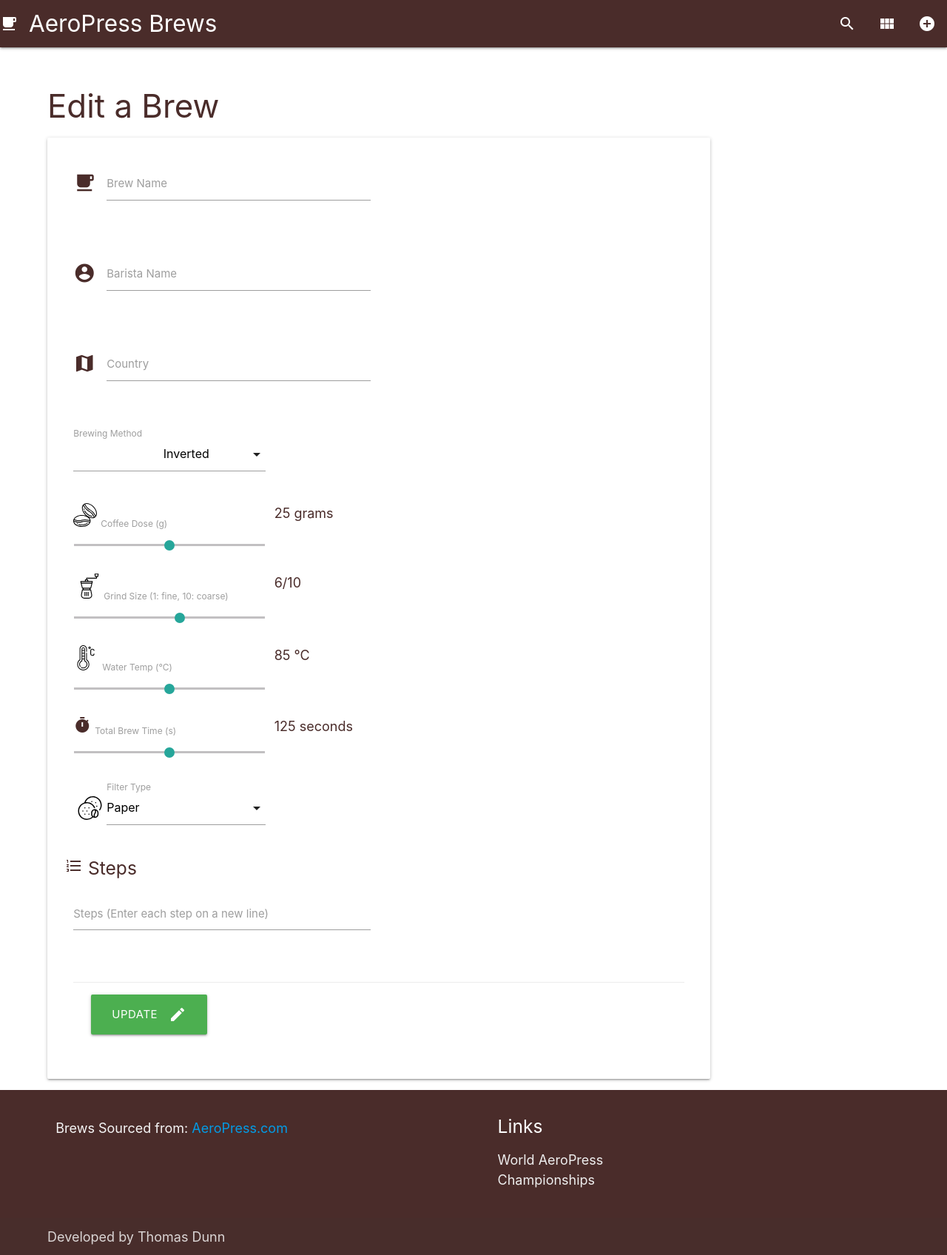
After one commit to tdunn891/aeropress-hub, a Flask app: template templates/edit_brew.html in a window 1280 px wide. The commit adds this page. Shown: the whole page at 74% size. Run offline with Flask 2, Linux system fonts and the light colour scheme; the template is opened without the code that fills it, so the values that code supplies are empty; some libraries are stand-ins or nearby versions.

Commit message:
Add edit_brew.html and edit_brew app route

```diff
--- a/app.py
+++ b/app.py
@@ -84,16 +84,12 @@ def get_brews():
 
     # * offset = limit * (page number - 1)
     # * so for first page: offset = 5 * (1-1) = 0
-    # * second page: offset = 5 * (2-1) = 5
-    # * third page: offset = 5 * (3-1) = 10
-
-    # * the sort field would have to be dynamic (in apply_filters especially). the order by also needs to be dynamic
     if 'sort-by' in request.args:
         sort_field = str(request.args['sort-by'])
         # print('sort_field in args: ' + sort_field)
     else:
         # print('NOT sort_field in args')
-        # * use fallback sort, _id
+        # ! use fallback sort, _id (should be barista-name?)
         sort_field = "_id"
 
     # if Most Popular or Coffee Grind, sort descending
@@ -105,26 +101,41 @@ def get_brews():
         sort_direction = 1
         mongo_sort_operator = "$gte"
 
+    # * this is just maintaining the full sorted records each time (by field, then by id)
     starting_id = brew.find({
         "brew_source": {"$in": brew_source_array},
         "details.brewer": {"$in": brewer_array},
         "details.filter": {"$in": filter_array}
-    }).sort(sort_field, sort_direction)
+        # }).sort(sort_field, sort_direction)
+    }).collation({"locale": "en"}).sort([(sort_field, sort_direction), ('_id', sort_direction)])
 
-    if '.' in sort_field:
-        sort_field_split = sort_field.split('.')
-        last_id = starting_id[offset][sort_field_split[0]][sort_field_split[1]]
-        # print('split required')
-    else:
-        # print('NO split required')
-        last_id = starting_id[offset][sort_field]
+    # print('STARTING_ID: ' + str(starting_id))
+    # if '.' in sort_field:
+    #     print('SPLIT REQUIRED')
+    #     print('SORT_FIELD: ' + str(sort_field))
+    #     sort_field_split = sort_field.split('.')
+    #     # last_id = starting_id[offset][sort_field_split[0]][sort_field_split[1]]
+    #     # last_id_2 = starting_id[offset]['_id']
+    #     # print('LAST_ID: ' + str(last_id))
+    #     # print('LAST_ID_2: ' + str(last_id_2))
+    # else:
+    #     print('NO split required')
+    # last_id = starting_id[offset][sort_field]
+    # last_id_2 = starting_id[offset]['_id']
+    # print('LAST_ID: ' + str(last_id))
+    # print('LAST_ID_2: ' + str(last_id_2))
 
-    brews = brew.find({sort_field: {mongo_sort_operator: last_id},
-                       "brew_source": {"$in": brew_source_array},
-                       "details.brewer": {"$in": brewer_array},
-                       "details.filter": {"$in": filter_array}
-                       }).sort(
-        sort_field, sort_direction).limit(limit)
+# * this method won't work when sorting a-z in on a different field: eg only including records wiht an id higher than something is illogical, eg if Zambia's id was 1, it would be excluded
+# * it causes issues with duplicate values, bc it includes records in the next page that were already in the last page
+    # * test (works!)
+    brews = starting_id[offset:offset+limit]
+    #   not needed
+    # brews = brew.find({sort_field: {mongo_sort_operator: last_id},
+    #                    "brew_source": {"$in": brew_source_array},
+    #                    "details.brewer": {"$in": brewer_array},
+    #                    "details.filter": {"$in": filter_array}
+    #                    }).sort([
+    #                        (sort_field, sort_direction), ('_id', sort_direction)]).limit(limit)
     print('TOTAL RECORDS: ' + str(total_records))
     filtered_records_count = str(starting_id.count())
     print('FILTERED RECORDS COUNT: ' + filtered_records_count)
@@ -136,8 +147,6 @@ def get_brews():
     # * the first 2 terms are right, need to exclude offset and limit from serial_filters, before passing in
     next_url = '/get_brews?limit=' + \
         str(limit) + '&offset=' + str(offset + limit) + '&' + serial_filters
-    # next_url = '/get_brews?limit=' + \
-    # str(limit) + '&offset=' + str(offset + limit) + '&' + serial_filters
     prev_url = '/get_brews?limit=' + \
         str(limit) + '&offset=' + str(offset - limit) + '&' + serial_filters
 
@@ -182,6 +191,127 @@ def get_brews():
 #     winners_only = mongo.db.brews.find({"brew_name": rgx})
 
 
+@app.route('/add_brew')
+def add_brew():
+    return render_template("add_brew.html")
+
+
+@app.route('/insert_brew', methods=['GET', 'POST'])
+def insert_brew():
+    brews = mongo.db.brews
+    if request.method == 'POST':
+        req = request.form
+        print(req)
+        # Prepare payload (should this be done in js, not here?)
+        # stepsArray = []
+
+        stepsArray = req.get("steps-text-area").split('\r\n')
+        # for i in range(1, 10):
+        #     # TODO: fix steps array (nones)
+        #     step = req.get("step_" + str(i))
+        #     # If step is not none, append to array
+        #     if step != 'None':
+        #         print('Step added: ' + str(i))
+        #         stepsArray.append(step)
+        #     else:
+        #         print('stopping')
+        #         # last step, exit loop
+        #         break
+
+        # mins to seconds
+        total_seconds = int(req.get("brew_time"))
+        m, s = divmod(total_seconds, 60)
+        formatted_time = f'{m:01d}:{s:02d}'
+        # print(mins_and_seconds)
+
+        # TODO: Remove units from database
+        payload = {
+            "brew_name": req.get("brew_name"),
+            "barista": req.get("barista_name"),
+            "country": req.get("country"),
+            "brew_source": "Average Joe",
+            "total_brew_time": formatted_time,
+            "steps": stepsArray,
+            "details": {
+                # TODO: remove 'g' and 'C'
+                "coffee": req.get("coffee_weight") + "g",
+                "grind": int(req.get("grind_size")),
+                "water": req.get("water_temp") + "\u00b0C",
+                "brewer": req.get("brewer"),
+                "filter": req.get("filter")
+            },
+            "likes": 1
+            # TODO: add view counts
+        }
+    brews.insert_one(payload)
+    # * Could try to AJAX this
+    return redirect(url_for('index'))
+
+
+@app.route('/update_brew/<brew_id>', methods=['GET', 'POST'])
+def update_brew(brew_id):
+    # test
+
+    if request.method == 'POST':
+        print('COFFEE WEIGHT: ' + str(request.form.get('coffee_weight')))
+        mongo.db.brews.find_one_and_update(
+            {'_id': ObjectId(brew_id)},
+            {'$set':
+             {
+                 'details.coffee': request.form.get('coffee_weight')+'g'
+                 # TODO: add other sliders once happy
+             }
+             }
+        )
+        time.sleep(0.5)
+        # TODO: don't have to reload the page, bc the data is already displayed
+        return redirect(url_for('index'))
+
+    # test
+
+
+@app.route('/edit_brew/<brew_id>')
+def edit_brew(brew_id):
+    # TODO: prefill form with existing values from db
+    brew = mongo.db.brews.find_one({'_id': ObjectId(brew_id)})
+    # convert mins/secs to total secs
+    mins = brew['total_brew_time'][0]
+    secs = brew['total_brew_time'][2:]
+
+    total_secs = int(mins)*60 + int(secs)
+    print(total_secs)
+    return render_template('edit_brew.html', brew=brew, total_brew_time=total_secs)
+
+
+@app.route('/increase_likes/<brew_id>', methods=['GET', 'POST'])
+def increase_likes(brew_id):
+    mongo.db.brews.find_one_and_update(
+        {'_id': ObjectId(brew_id)},
+        {'$inc': {'likes': 1}}
+    )
+    time.sleep(0.5)
+    return redirect(url_for('index'))
+    # return redirect(url_for('get_brews'))
+
+
+@app.route('/delete_brew/<brew_id>')
+def delete_brew(brew_id):
+    mongo.db.brews.remove({'_id': ObjectId(brew_id)})
+    # TODO: replace sleep
+    time.sleep(0.5)
+    return redirect(url_for('get_brews'))
+
+# testing purposes only (EMPTY)
+@app.route('/empty_db')
+def empty_db():
+    mongo.db.brews.remove({})
+    return redirect(url_for('get_brews'))
+
+
+@app.route('/about')
+def about():
+    return render_template('about.html')
+
 # * Not used
 @app.route('/apply_filters')
 def apply_filters():
@@ -218,109 +348,6 @@ def apply_filters():
                            total_records=total_records)
 
 
-@app.route('/add_brew')
-def add_brew():
-    return render_template("add_brew.html")
-
-
-@app.route('/insert_brew', methods=['GET', 'POST'])
-def insert_brew():
-    brews = mongo.db.brews
-    if request.method == 'POST':
-        req = request.form
-
-        # Prepare payload (should this be done in js, not here?)
-        stepsArray = []
-        for i in range(1, 10):
-            # TODO: fix steps array (nones)
-            step = req.get("step_" + str(i))
-            # If step is not none, append to array
-            if step != 'None':
-                print('Step added: ' + str(i))
-                stepsArray.append(step)
-            else:
-                print('stopping')
-                # last step, exit loop
-                break
-
-        # mins to seconds
-        total_seconds = int(req.get("brew_time"))
-        m, s = divmod(total_seconds, 60)
-        formatted_time = f'{m:01d}:{s:02d}'
-        # print(mins_and_seconds)
-
-        # TODO: Remove units from database
-        payload = {
-            "brew_name": req.get("brew_name"),
-            "barista": req.get("barista_name"),
-            # TODO: Add country
-            "brew_source": "Average Joe",
-            "steps": stepsArray,
-            "total_brew_time": formatted_time,
-            "details": {
-                # TODO: remove 'g' and 'C'
-                "coffee": req.get("coffee_weight") + "g",
-                "grind": int(req.get("grind_size")),
-                "water": req.get("water_temp") + "\u00b0C",
-                "brewer": req.get("brewer"),
-                "filter": req.get("filter")
-            },
-            "likes": 1
-            # TODO: add view counts
-        }
-    brews.insert_one(payload)
-    # * Could try to AJAX this
-    return redirect(url_for('index'))
-
-
-@app.route('/update_brew/<brew_id>', methods=['GET', 'POST'])
-def update_brew(brew_id):
-    if request.method == 'POST':
-        print('COFFEE WEIGHT: ' + str(request.form.get('coffee_weight')))
-        mongo.db.brews.find_one_and_update(
-            {'_id': ObjectId(brew_id)},
-            {'$set':
-             {
-                 'details.coffee': request.form.get('coffee_weight')+'g'
-                 # TODO: add other sliders once happy
-             }
-             }
-        )
-        time.sleep(0.5)
-        # TODO: don't have to reload the page, bc the data is already displayed
-        return redirect(url_for('index'))
-
-
-@app.route('/increase_likes/<brew_id>', methods=['GET', 'POST'])
-def increase_likes(brew_id):
-    mongo.db.brews.find_one_and_update(
-        {'_id': ObjectId(brew_id)},
-        {'$inc': {'likes': 1}}
-    )
-    time.sleep(0.5)
-    return redirect(url_for('index'))
-    # return redirect(url_for('get_brews'))
-
-
-@app.route('/delete_brew/<brew_id>')
-def delete_brew(brew_id):
-    mongo.db.brews.remove({'_id': ObjectId(brew_id)})
-    # TODO: replace sleep
-    time.sleep(0.5)
-    return redirect(url_for('get_brews'))
-
-# testing purposes only (EMPTY)
-@app.route('/empty_db')
-def empty_db():
-    mongo.db.brews.remove({})
-    return redirect(url_for('get_brews'))
-
-
-@app.route('/about')
-def about():
-    return render_template('about.html')
-
-
 if __name__ == '__main__':
     # app.run(host=os.environ.get('IP'),
             # port=int(os.environ.get('PORT')),
--- /dev/null
+++ b/templates/edit_brew.html
@@ -0,0 +1,148 @@
+{% extends 'base.html' %}
+{% block content %}
+<div class="container">
+   <br>
+   <h3>Edit a Brew</h3>
+   <div class="card">
+      <div class="card-content">
+         <div class="row">
+            <!-- Form Input -->
+            <form class="col s12" action="{{ url_for('insert_brew') }}" method="POST">
+               <div class="row">
+                  <div class="input-field col s12 m10 l6" style="display:block;">
+                     <i class="material-icons prefix">local_cafe</i>
+                     <input id="brew_name" name="brew_name" type="text" class="validate" value="{{ brew.brew_name }}"
+                        required />
+                     <label for="brew_name">Brew Name</label>
+                     <span class="helper-text" data-error="Required" data-success="Yum!"></span>
+                  </div>
+               </div>
+               <div class="row">
+                  <div class="input-field col s12 m10 l6">
+                     <!-- <i class="material-icons prefix">phone</i> -->
+                     <i class="material-icons prefix">account_circle</i>
+                     <input id="barista_name" name="barista_name" type="text" class="validate"
+                        value="{{ brew.barista }}" required />
+                     <label for="barista_name">Barista Name</label>
+                     <span class="helper-text" data-error="Required" data-success=""></span>
+                  </div>
+               </div>
+               <div class="row">
+                  <div class="input-field col s12 m10 l6">
+                     <i class="material-icons prefix">map</i>
+                     <input id="country" type="text" name="country" class="validate autocomplete"
+                        value="{{ brew.country }}" required />
+                     <label for="country">Country</label>
+                     <span class="helper-text" data-error="Required" data-success=""></span>
+                  </div>
+               </div>
+               <div class="row">
+                  <!-- <h6>Details<h6> -->
+                  <div class="input-field col s12 m10 l4">
+                     <select id="brewer" name="brewer" class="icons" value="{{ brew.details.brewer }}">
+                        <option value="Inverted"
+                           data-icon="{{url_for('static', filename='images/aeropress_inverted.svg')}}" class="left">
+                           Inverted</option>
+                        <option value="Upright" data-icon="{{url_for('static', filename='images/aeropress.svg')}}"
+                           class="left">Upright
+                        </option>
+                     </select>
+                     <label for="brewer">Brewing Method</label>
+                  </div>
+               </div>
+               <div class="row">
+                  <!-- TODO: change sliders to noUiSliders -->
+                  <p class="range-field col s12 m10 l4">
+                     <img src="{{url_for('static', filename='images/bean.svg')}}" alt="Coffee Beans" height="32px">
+                     <label for="coffee_weight_slider">Coffee Dose (g)</label>
+                     <input type="range" id="coffee_weight_slider" name="coffee_weight" min="10" max="40"
+                        value="{{ brew.details.coffee[:-1] }}" onclick="displaySliderValue('coffee_weight');" />
+                     <div id="coffee_weight_label"><span id="coffee_weight_span"></span> grams</div>
+                  </p>
+               </div>
+               <div class="row">
+                  <p class="range-field col s12 m10 l4">
+                     <img src="{{url_for('static', filename='images/grinder.svg')}}" alt="Coffee Grinder" height="36px">
+                     <label for="grind_size_slider">Grind Size (1: fine, 10: coarse)</label>
+                     <input type="range" id="grind_size_slider" name="grind_size" min="1" max="10"
+                        value="{{ brew.details.grind }}" onclick="displaySliderValue('grind_size');" />
+                     <div id="grind_size_label"><span id="grind_size_span"></span>/10</div>
+                  </p>
+               </div>
+               <div class="row">
+                  <p class="range-field col s12 m10 l4">
+                     <img src="{{url_for('static', filename='images/thermometer.svg')}}" alt="Thermomenter"
+                        height="34px">
+                     <label for="water_temp_slider">Water Temp (°C)</label>
+                     <input type="range" id="Water Temp" name="water_temp" min="70" max="100"
+                        value="{{ brew.details.water[:-2] }}" onclick="displaySliderValue('water_temp');" />
+                     <div id="water_temp_label"><span id="water_temp_span"></span> °C</div>
+                  </p>
+               </div>
+               <div class="row">
+                  <p class="range-field col s12 m10 l4">
+                     <!-- TODO: ?Change onclicks to event listeners -->
+                     <i class="material-icons">timer</i>
+                     <label for="brew_time">Total Brew Time (s)</label>
+                     <!-- TODO: brew time mins to seconds for defaul value -->
+                     <input type="range" id="brew_time" name="brew_time" min="30" max="220" step="5"
+                        value="{{ total_brew_time }}" onclick="displaySliderValue('brew_time');" />
+                     <div id="brew_time_label"><span id="brew_time_span"></span> seconds</div>
+                  </p>
+               </div>
+               <div class="row">
+                  <div class="input-field col s12 m10 l4">
+                     <img src="{{ url_for('static', filename='images/filter.svg') }}" alt="Coffee filter" height="32px"
+                        class="prefix">
+                     <!-- ! filter default not working. how to dynamically put 'selected' in option? -->
+                     <select id="filter" name="filter" required>
+                        <option value="Paper">Paper</option>
+                        <option value="Double Paper">Paper x2</option>
+                        <option value="Metal">Metal</option>
+                        <option value="Both Metal &amp; Paper">Metal + Paper</option>
+                        <span class="helper-text" data-error="Required" data-success=""></span>
+                     </select>
+                     <label for="filter">Filter Type</label>
+                  </div>
+               </div>
+               <div class="row">
+                  <h5>
+                     <i class="material-icons">format_list_numbered</i>
+                     Steps
+                  </h5>
+                  <div class="col s12 m10 l6">
+                     <div class="row">
+                        <div class="input-field col s12">
+                           <textarea id="steps-text-area" name="steps-text-area" class="materialize-textarea"
+                              value="{{ brew.steps }}">{{ brew.steps|join('\n') }}</textarea>
+                           <label for="steps-text-area">Steps (Enter each step on a new line)</label>
+                        </div>
+                     </div>
+                  </div>
+               </div>
+               <div class="card-action">
+                  <!-- MAKE EDITS Button -->
+                  <button class="btn btn-large waves-effect waves-light green" type="submit">Update
+                     <i class="material-icons right">edit</i>
+                  </button>
+               </div>
+            </form>
+         </div>
+      </div>
+   </div>
+</div>
+
+{% endblock %}
+
+{% block additional_scripts %}
+<script type="text/javascript">
+   // TODO: move to main.js or elsewher
+   $(document).ready(function () {
+      displaySliderValue('coffee_weight');
+      displaySliderValue('grind_size');
+      displaySliderValue('water_temp');
+      displaySliderValue('brew_time');
+   })
+
+</script>
+{% endblock %}
```
Also changed, not shown: templates/response.html (+18 -9 lines).
